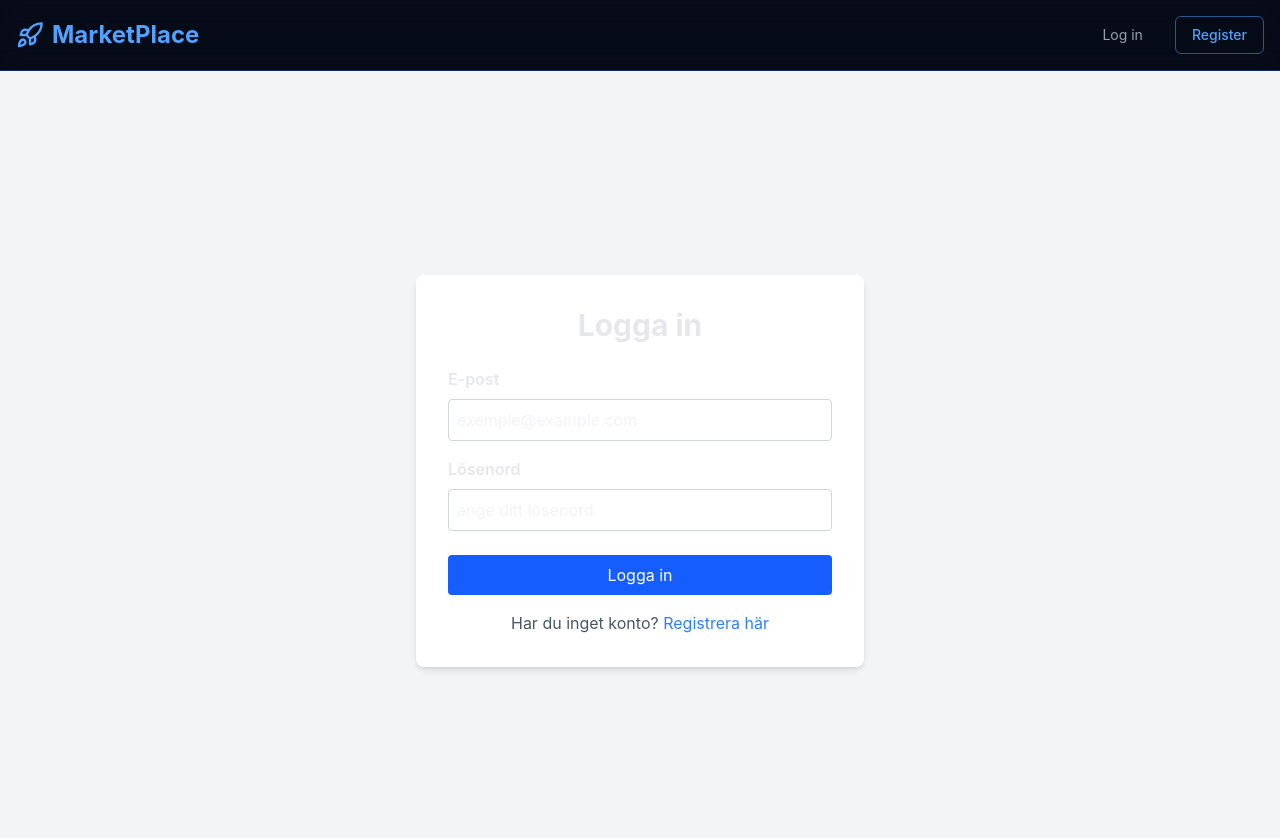
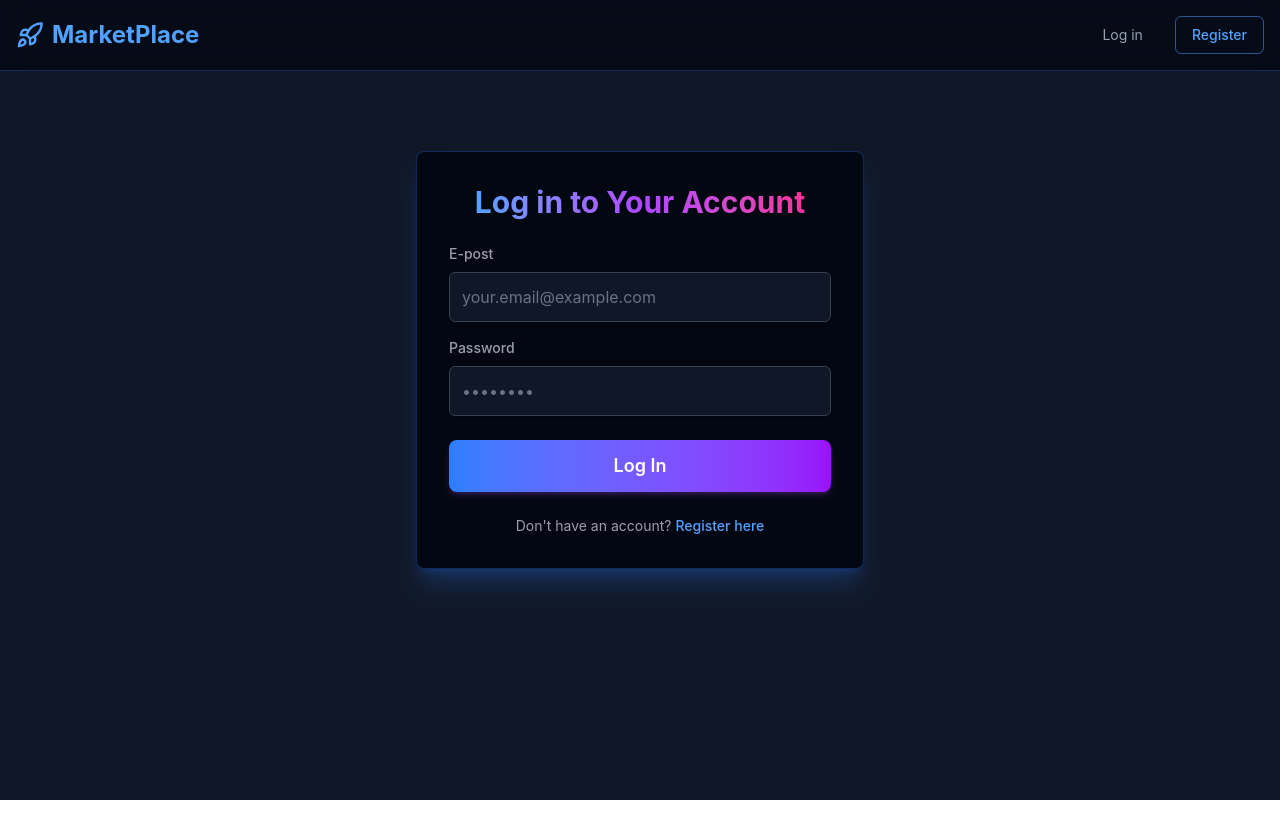
Before and after one commit to BackEndByAlex/Market-place, a React (Vite) app in the folder frontend/: page /login in a window 1280 px wide. Shown: the top 838 px of the page. After the commit the page ends 800 px from the top, so only its background shows below. Built offline with nearby package versions, Linux system fonts and the light colour scheme.

Commit message:
update some of the deisgn and try more things from tailwindcss

```diff
--- a/frontend/src/Layout.jsx
+++ b/frontend/src/Layout.jsx
@@ -3,7 +3,7 @@ import Navbar from "./components/Navbar"
 
 function Layout() {
   return (
-    <div className="min-h-screen bg-gray-900 text-gray-200">
+    <div className="min-h-screen bg-gray-900 text-gray-200 ">
       <Navbar />
       <main>
         <Outlet />
--- a/frontend/src/pages/LoginPage.jsx
+++ b/frontend/src/pages/LoginPage.jsx
@@ -33,48 +33,67 @@ function LoginPage() {
   }
 
   return (
-    <div className="flex min-h-screen items-center justify-center bg-gray-100 p-4">
-      <div className="w-full max-w-md rounded-lg bg-white p-8 shadow-md">
-        <h1 className="mb-6 text-3xl font-bold text-center">Logga in</h1>
+    <div className="flex items-center justify-center px-4 py-20">
+      <div className="w-full max-w-md rounded-lg border border-blue-500/30 bg-gray-950 p-8 shadow-xl shadow-blue-500/20">
+        <h1 className="mb-6 text-center text-3xl font-bold">
+          <span className="bg-gradient-to-r from-blue-400 via-purple-500 to-pink-500 bg-clip-text text-transparent">
+            Log in to Your Account
+          </span>
+        </h1>
+
         <form onSubmit={handleSubmit}>
           <div className="mb-4">
-            <label className="mb-2 block font-semibold" htmlFor="email">
+            <label
+              htmlFor="email"
+              className="mb-2 block text-sm font-medium text-gray-400"
+            >
               E-post
             </label>
             <input
               type="email"
               id="email"
-              className="w-full rounded border border-gray-300 p-2 focus:border-blue-500 focus:outline-none"
-              placeholder="exemple@example.com"
+              className="w-full rounded-md border border-gray-700 bg-gray-900 p-3 text-gray-200 shadow-sm placeholder-gray-500 focus:border-blue-500 focus:outline-none focus:ring-1 focus:ring-blue-500"
+              placeholder="your.email@example.com"
               value={email}
               onChange={(e) => setEmail(e.target.value)}
+              required
             />
           </div>
+
           <div className="mb-6">
-            <label className="mb-2 block font-semibold" htmlFor="password">
-              Lösenord
+            <label
+              htmlFor="password"
+              className="mb-2 block text-sm font-medium text-gray-400"
+            >
+              Password
             </label>
             <input
               type="password"
               id="password"
-              className="w-full rounded border border-gray-300 p-2 focus:border-blue-500 focus:outline-none"
-              placeholder="ange ditt lösenord"
-              autoComplete=""
+              className="w-full rounded-md border border-gray-700 bg-gray-900 p-3 text-gray-200 shadow-sm placeholder-gray-500 focus:border-blue-500 focus:outline-none focus:ring-1 focus:ring-blue-500"
+              placeholder="••••••••"
               value={password}
               onChange={(e) => setPassword(e.target.value)}
+              required
             />
           </div>
-          <button
-            type="submit"
-            className="w-full rounded bg-blue-600 py-2 text-white hover:bg-blue-700"
-          >
-            Logga in
-          </button>
 
-          <p className="mt-4 text-center text-gray-600">
-            Har du inget konto?{" "}
-            <Link to="/register" className="text-blue-500 hover:underline">
-              Registrera här
+          <div className="mt-6">
+            <button
+              type="submit"
+              className="w-full rounded-lg bg-gradient-to-r from-blue-500 to-purple-600 px-6 py-3 text-lg font-semibold text-white shadow-md shadow-purple-500/20 transition-all duration-300 hover:scale-105 hover:shadow-lg hover:shadow-purple-500/40 focus:outline-none focus:ring-2 focus:ring-purple-500 focus:ring-offset-2 focus:ring-offset-gray-950"
+            >
+              Log In
+            </button>
+          </div>
+
+          <p className="mt-6 text-center text-sm text-gray-400">
+            Don't have an account?{" "}
+            <Link
+              to="/register"
+              className="font-medium text-blue-400 hover:text-blue-300 hover:underline"
+            >
+              Register here
             </Link>
           </p>
         </form>
--- a/frontend/src/pages/ProductDetailPage.jsx
+++ b/frontend/src/pages/ProductDetailPage.jsx
@@ -45,27 +45,44 @@ function ProductDetailPage() {
   const isOwner = user && user._id === product.user
 
   return (
-    <div className="mx-auto max-w-4xl p-4 py-8">
-      <div className="overflow-hidden rounded-lg bg-white shadow-lg">
+    <div className="mx-auto max-w-5xl px-4 py-12">
+      <div className="overflow-hidden rounded-lg border border-blue-500/30 bg-gray-950 shadow-xl shadow-blue-500/20 md:grid md:grid-cols-2">
+        <div className="md:border-r md:border-gray-800">
           <img
             src={product.imageUrl}
             alt={product.name}
-          className="h-96 w-full object-cover"
+            className="h-80 w-full object-cover md:h-full"
           />
-        <div className="p-6">
-          <h1 className="text-3xl font-bold text-gray-900">{product.name}</h1>
-          <p className="mt-2 text-4xl font-bold text-blue-600">
-            {product.price} kr
+        </div>
+
+        <div className="flex flex-col p-6 md:p-8">
+          <div>
+            <h1 className="mb-4 text-4xl font-bold">
+              <span className="bg-gradient-to-r from-blue-400 via-purple-500 to-pink-500 bg-clip-text text-transparent">
+                {product.name}
+              </span>
+            </h1>
+
+            <p className="mt-2 text-5xl font-extrabold text-blue-400">
+              {product.price} <span className="text-3xl">Credits</span>
             </p>
-          <p className="mt-4 text-base text-gray-700">{product.description}</p>
+
+            <p className="mt-6 text-base text-gray-300">
+              {product.description}
+            </p>
+          </div>
+
+          <div className="flex-grow"></div>
 
           {isOwner && (
+            <div className="mt-8">
               <Link
-              to={`/edit-product/${product._id}`}
-              className="mt-6 inline-block rounded-md bg-blue-500 px-6 py-3 font-semibold text-white transition-colors hover:bg-blue-600"
+                to={`/edit/${product._id}`}
+                className="block w-full rounded-lg bg-gradient-to-r from-blue-500 to-purple-600 px-6 py-3 text-center text-lg font-semibold text-white shadow-md shadow-purple-500/20 transition-all duration-300 hover:scale-105 hover:shadow-lg hover:shadow-purple-500/40 focus:outline-none focus:ring-2 focus:ring-purple-500 focus:ring-offset-2 focus:ring-offset-gray-950"
               >
-              Edit your listing
+                Edit Your Listing
               </Link>
+            </div>
           )}
         </div>
       </div>
--- a/frontend/src/pages/RegisterPage.jsx
+++ b/frontend/src/pages/RegisterPage.jsx
@@ -27,61 +27,86 @@ function RegisterPage() {
   }
 
   return (
-    <div className="flex min-h-screen items-center justify-center bg-gray-100 p-4">
-      <div className="w-full max-w-md rounded-lg bg-white p-8 shadow-md">
-        <h1 className="mb-6 text-3xl font-bold text-center">Registrera</h1>
+    <div className="flex items-center justify-center px-4 py-20">
+      <div className="w-full max-w-md rounded-lg border border-blue-500/30 bg-gray-950 p-8 shadow-xl shadow-blue-500/20">
+        <h1 className="mb-6 text-center text-3xl font-bold">
+          <span className="bg-gradient-to-r from-blue-400 via-purple-500 to-pink-500 bg-clip-text text-transparent">
+            Create Your Account
+          </span>
+        </h1>
+
         <form onSubmit={handleSubmit}>
           <div className="mb-4">
-            <label className="mb-2 block font-semibold" htmlFor="name">
+            <label
+              htmlFor="name"
+              className="mb-2 block text-sm font-medium text-gray-400"
+            >
               Namn
             </label>
             <input
               type="text"
               id="name"
-              className="w-full rounded border border-gray-300 p-2 focus:border-blue-500 focus:outline-none"
-              placeholder="Your Name"
+              className="w-full rounded-md border border-gray-700 bg-gray-900 p-3 text-gray-200 shadow-sm placeholder-gray-500 focus:border-blue-500 focus:outline-none focus:ring-1 focus:ring-blue-500"
+              placeholder="Ditt Namn"
               value={name}
               onChange={(e) => setName(e.target.value)}
+              required
             />
           </div>
           <div className="mb-4">
-            <label className="mb-2 block font-semibold" htmlFor="email">
-              E-post
+            <label
+              htmlFor="email"
+              className="mb-2 block text-sm font-medium text-gray-400"
+            >
+              Email
             </label>
             <input
               type="email"
               id="email"
-              className="w-full rounded border border-gray-300 p-2 focus:border-blue-500 focus:outline-none"
-              placeholder="Your Email"
+              className="w-full rounded-md border border-gray-700 bg-gray-900 p-3 text-gray-200 shadow-sm placeholder-gray-500 focus:border-blue-500 focus:outline-none focus:ring-1 focus:ring-blue-500"
+              placeholder="your.email@example.com"
               value={email}
               onChange={(e) => setEmail(e.target.value)}
+              required
             />
           </div>
+
           <div className="mb-6">
-            <label className="mb-2 block font-semibold" htmlFor="password">
-              Lösenord
+            <label
+              htmlFor="password"
+              className="mb-2 block text-sm font-medium text-gray-400"
+            >
+              Password
             </label>
             <input
               type="password"
               id="password"
-              className="w-full rounded border border-gray-300 p-2 focus:border-blue-500 focus:outline-none"
-              placeholder="Your Password"
-              autoComplete=""
+              className="w-full rounded-md border border-gray-700 bg-gray-900 p-3 text-gray-200 shadow-sm placeholder-gray-500 focus:border-blue-500 focus:outline-none focus:ring-1 focus:ring-blue-500"
+              placeholder="••••••••"
               value={password}
               onChange={(e) => setPassword(e.target.value)}
+              required
             />
           </div>
-          <button
-            type="submit"
-            className="w-full rounded bg-blue-600 py-2 text-white hover:bg-blue-700"
-          >
-            Registrera
-          </button>
-          <div className="mt-4 text-center">
-            <Link to="/login" className="text-blue-500 hover:underline">
-              Do you have an account? Logga in här
+
+          <div className="mt-6">
+            <button
+              type="submit"
+              className="w-full rounded-lg bg-gradient-to-r from-blue-500 to-purple-600 px-6 py-3 text-lg font-semibold text-white shadow-md shadow-purple-500/20 transition-all duration-300 hover:scale-105 hover:shadow-lg hover:shadow-purple-500/40 focus:outline-none focus:ring-2 focus:ring-purple-500 focus:ring-offset-2 focus:ring-offset-gray-950"
+            >
+              Register
+            </button>
+          </div>
+
+          <p className="mt-6 text-center text-sm text-gray-400">
+            Already have an account?{" "}
+            <Link
+              to="/login"
+              className="font-medium text-blue-400 hover:text-blue-300 hover:underline"
+            >
+              Log in here
             </Link>
-          </div>
+          </p>
         </form>
       </div>
     </div>
```
Also changed, not shown: frontend/src/pages/EditPage.jsx (+27 -18 lines), frontend/src/pages/SellPage.jsx (+26 -17 lines). Lines whose indentation alone changed are shown as unchanged.
